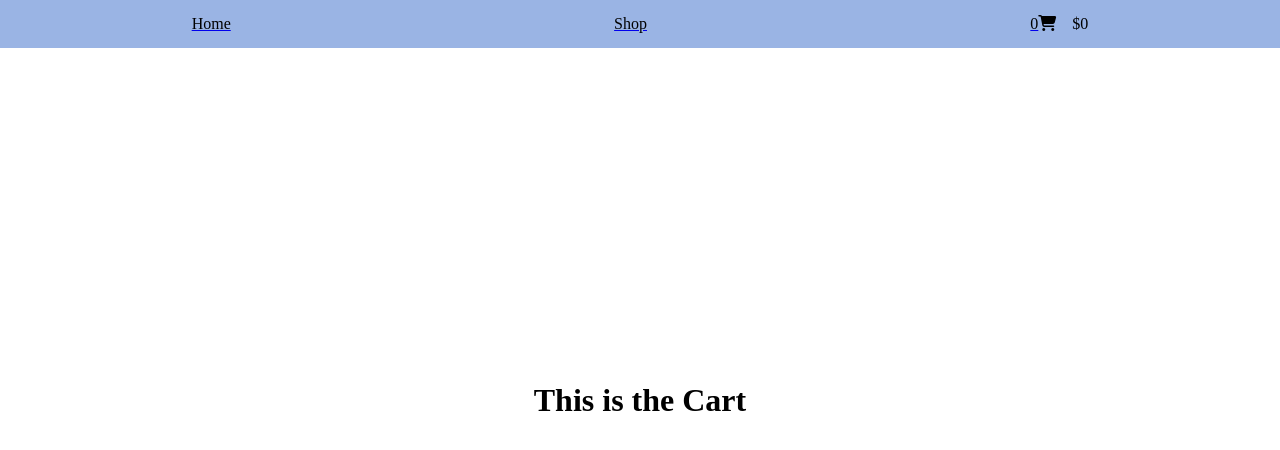
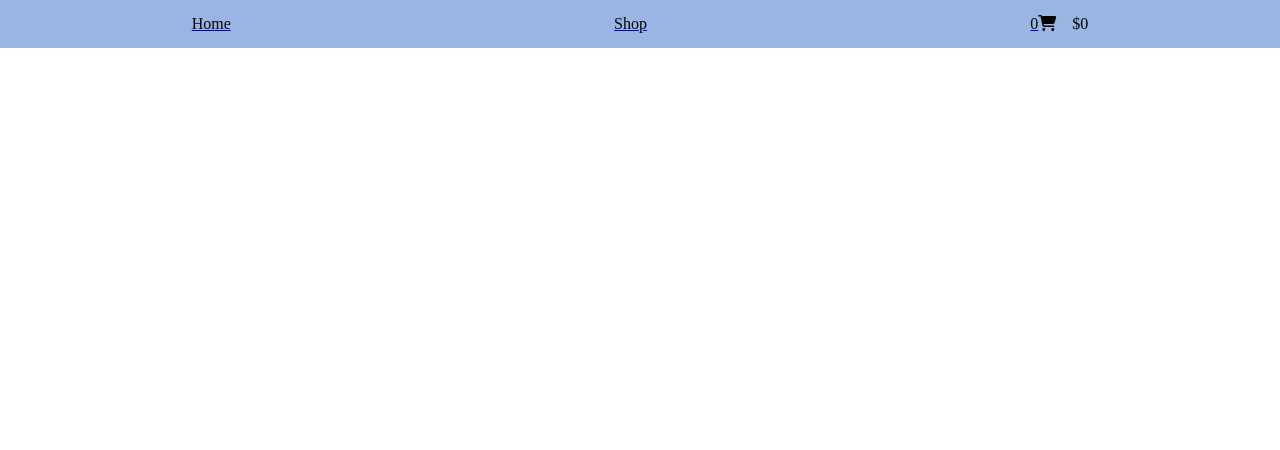
Before and after one commit to JonathanDPotter/shopping-cart, a React (Create React App) app: page /cart in a window 1280 px wide. Shown: the top 450 px of the page. Built offline with nearby package versions, Linux system fonts and the light colour scheme.

Commit message:
rudimentary cart item display established

```diff
--- a/src/App.js
+++ b/src/App.js
@@ -59,7 +59,7 @@ class App extends Component {
               <Items addToCart={this.addToCart} />
             </Route>
             <Route exact path="/cart">
-              <Cart />
+              <Cart itemsInCart={this.state.itemsInCart}/>
             </Route>
           </Switch>
         </Router>
--- a/src/components/Cart.js
+++ b/src/components/Cart.js
@@ -1,12 +1,26 @@
 import { items } from "./items.json";
 
-const itemNumbers = items.map((obj) => obj.itemNumber);
+const Cart = (props) => {
+  const itemsArray = [];
+  for (const [key, value] of Object.entries(props.itemsInCart)) {
+    itemsArray.push([key, value]);
+  }
 
-const Cart = (props) => {
+
   return (
     <div className="cart">
-      <h1>This is the Cart</h1>
-      <span></span>
+      {itemsArray.map((item) => {
+        const [currItem] = items.filter(
+          (obj) => obj.itemNumber === parseInt(item[0])
+        );
+        return (
+          <div className="cart-item" key={currItem.itemNumber}>
+            <h1>{currItem.name}</h1>
+            <p>{item[1]}</p>
+            <button>remove</button>
+          </div>
+        );
+      })}
     </div>
   );
 };
--- a/src/components/Nav.js
+++ b/src/components/Nav.js
@@ -1,4 +1,4 @@
-import { Link, BrowserRouter as Router } from "react-router-dom";
+import { Link } from "react-router-dom";
 
 const Nav = (props) => {
   return (
```
Lines whose indentation alone changed are shown as unchanged.
